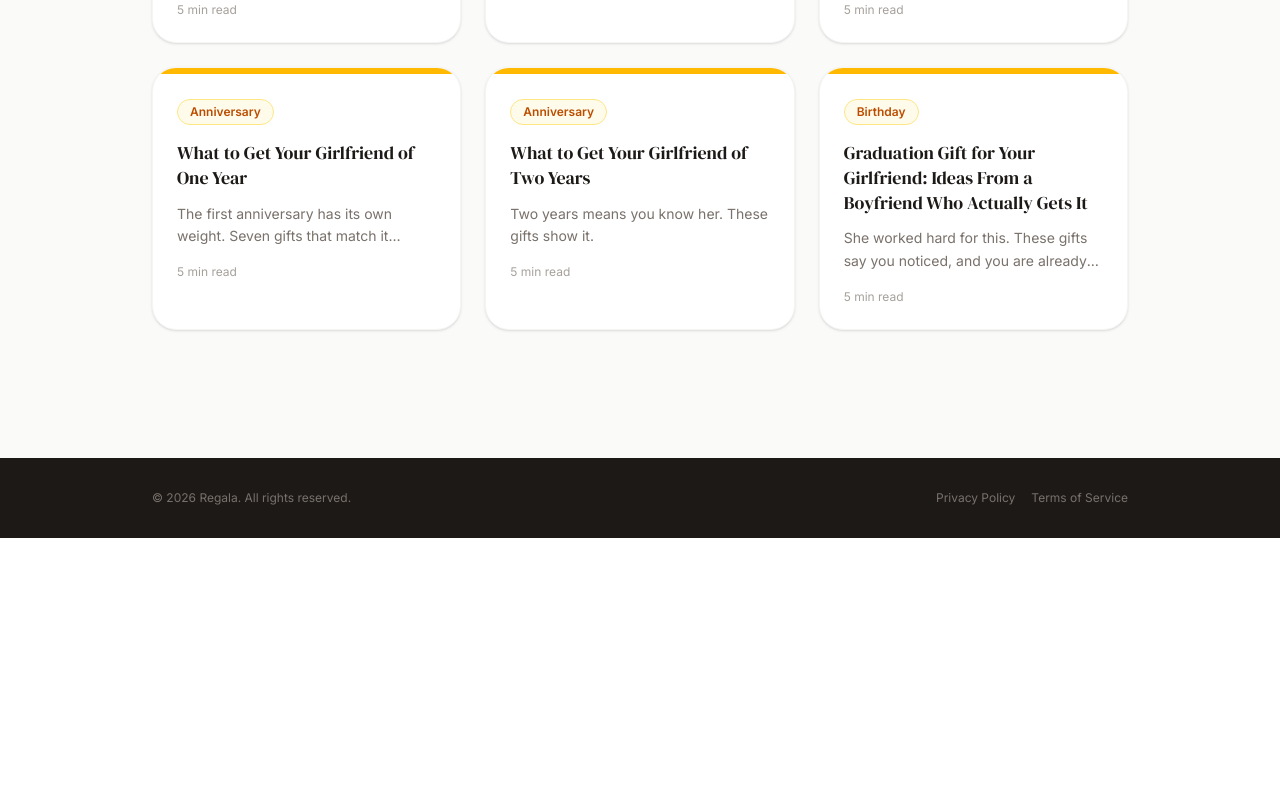
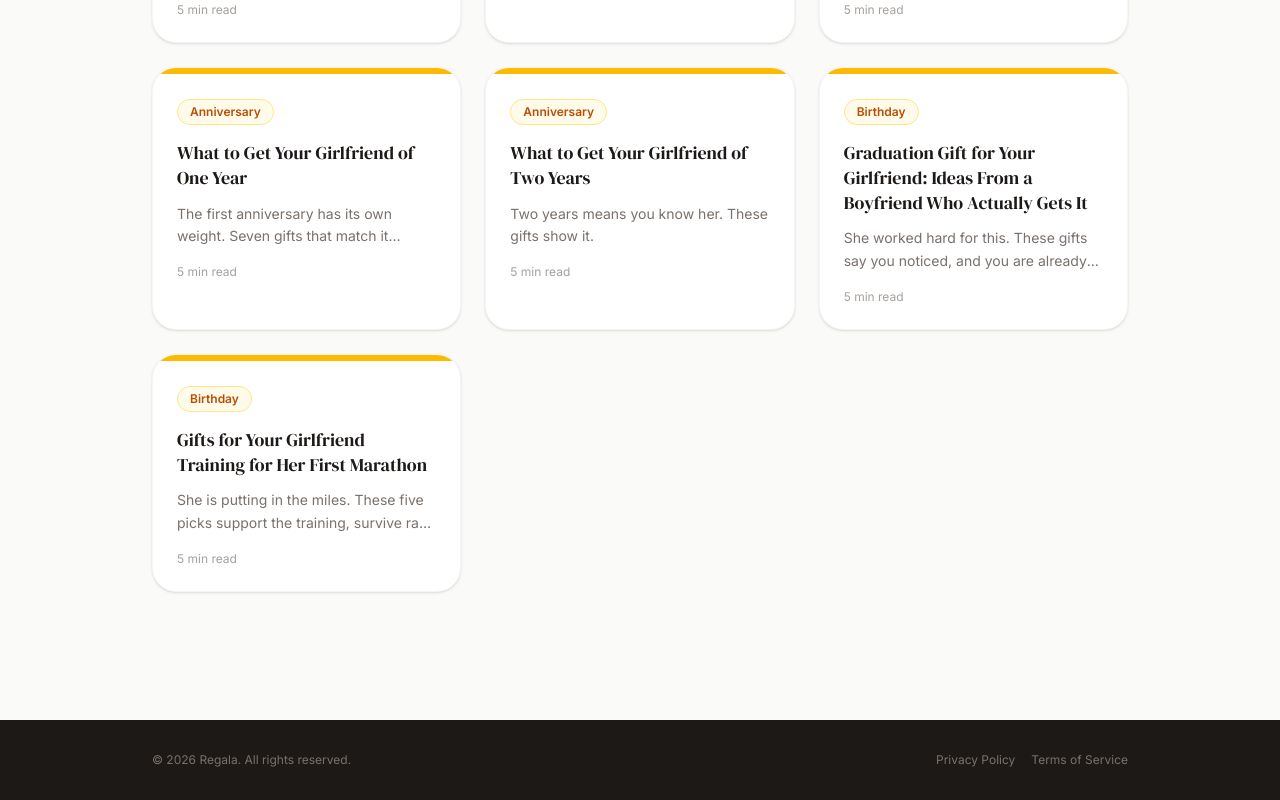
Before and after one commit to CAMGREEN637/gift-ai-frontend, a Next.js app: page /blog in a window 1280 px wide. Shown: the part 3409-4209 px from the top of the page. Before the commit the page ends 3947 px from the top, so only its background shows below. Built offline with nearby package versions, Linux system fonts and the light colour scheme; no server answers.

Commit message:
marathon gifts

```diff
--- a/content/articles.ts
+++ b/content/articles.ts
@@ -3319,6 +3319,82 @@ export const SAMPLE_ARTICLES: GiftArticle[] = [
       { type: "cta" }
     ]
   },
+// ============================================================================
+  // GIFTS — MARATHON TRAINING / RUNNING
+  // ============================================================================
+  {
+    slug: "gifts-girlfriend-training-first-marathon",
+    title: "Gifts for Your Girlfriend Training for Her First Marathon",
+    excerpt: "She is putting in the miles. These five picks support the training, survive race day, and mean more because you understand what she is doing.",
+    occasion: "birthday",
+    interests: ["running", "fitness"],
+    readTime: "5 min read",
+    publishedAt: "2026-05-24",
+    relatedArticles: [
+      "birthday-gifts-running",
+      "birthday-gifts-fitness",
+      "birthday-gifts-hiking",
+      "birthday-gifts-cycling"
+    ],
+    sections: [
+      {
+        type: "text",
+        heading: "Marathon training is a whole season",
+        body: "Training for a first marathon is not a hobby. It is a months-long project with early alarms, long Sundays on the road, and a level of physical and mental commitment that changes how her whole week is structured. The best gifts for this moment are the ones that make that project easier, more comfortable, or more motivating. Generic wellness gifts and cute running-themed mugs are well-intentioned but miss the point. She needs things she will actually use during the next twelve to twenty weeks."
+      },
+      {
+        type: "text",
+        heading: "What actually helps during a training block",
+        body: "The gaps in a first-time marathoner's kit tend to be the same: something to carry water on long runs once a belt is not enough, a GPS watch that gives her real data on pace and effort rather than just steps, and something for recovery because the runs that do not kill her make her sore for two days. The five picks below cover those needs across a price range from $16 to $219, with one pick that is about the finish line rather than the training."
+      },
+      {
+        type: "picks",
+        gifts: [
+          {
+            name: "She Believed Medal Holder",
+            price: "$15.98",
+            reason: "A wall-mounted medal display that holds race finisher medals on individual hooks, printed with the phrase she believed she could so she did. Give this before race day and it functions as a statement of intent: a place already waiting for the medal she has not earned yet. After the race, it is where the marathon medal goes, and every morning she sees it is a small reminder of what she did. For a first marathon especially, that matters.",
+            url: "https://www.amazon.com/dp/B07S6SWRJX?tag=cbggiftapp637-20",
+            image_url: "https://m.media-amazon.com/images/I/91s0kH46WSL._AC_UL320_.jpg"
+          },
+          {
+            name: "Hydration Running Vest Backpack 5L",
+            price: "$32.00",
+            reason: "A 5-liter running vest with a 1.5L hydration bladder and enough storage for a phone, keys, gels, and a light layer. For runs under an hour a belt is usually fine, but long runs in marathon training regularly stretch to two, three, or more hours, and carrying enough water without thinking about it changes everything. This is the upgrade she will reach for every weekend from her first long run through taper week, and it is the kind of functional gift that will not spend a single day unused.",
+            url: "https://www.amazon.com/dp/B07HQM4DPB?tag=cbggiftapp637-20",
+            image_url: "https://m.media-amazon.com/images/I/81pu2p5PqpL._AC_SY300_SX300_QL70_FMwebp_.jpg"
+          },
+          {
+            name: "BOOST Smart Water Bottle 32oz",
+            price: "$46.00",
+            reason: "A 32oz insulated stainless steel bottle with time markers and hydration reminders printed along the side, keeping her on track with daily intake on rest days and shorter runs when the vest stays home. Marathon training puts a real demand on hydration even on easy days, and most people chronically under-drink when they are not actively exercising. This is the kind of practical gift that does quiet, consistent work for the entire training block without ever feeling like a chore.",
+            url: "https://www.amazon.com/Reminder-BPA-Free-Stainless-Insulated-Tracker/dp/B0D479ZB2L?crid=2ADBEYGJS8OO6&dib=eyJ2IjoiMSJ9.NcnSz236mSprkeX4A2qXy4mK-hS6mdHPWsjmlPc9QPq7qysOzmy2Ava-HoXBRhLFIGkuRoiSx7wo-89VTErp-U9gf8nwYq4jFesY9FvUQHt6N5yIp8d7q7FCO2AJGiY7vShN4ZKejnmq0bkIAvJkyLqjsYgXMNlJ7zp78zVOcTDfQcFPvJFFVLxIH0wlb3LRRBhbVmyS2W01V71SGLo4PGOO7PY_30B-Iafzu6_kPC3j9GRbO4-508Q196iIgmFdblaDGdQYRYKxIYsS3Sx9S5Pb6vLkPKNZCDeW46hKEcE.yi_sBYcR-NsCF1PDFKvLhY6mMDJ-7UAJ-aPMcaMVNoM&dib_tag=se&keywords=smart%2Bwater%2Bbottle&qid=1776010057&sprefix=smart%2Bwater%2Bbottle%2Caps%2C327&sr=8-7&th=1&linkCode=ll2&tag=cbggiftapp637-20&linkId=14aae9ebd86d64f726c2df4bec4a6e7d&language=en_US&ref_=as_li_ss_tl",
+            image_url: "https://m.media-amazon.com/images/I/61j0emHta6L._AC_SY300_SX300_QL70_FMwebp_.jpg"
+          },
+          {
+            name: "Garmin Forerunner 55",
+            price: "$149.99",
+            reason: "A dedicated GPS running watch that tracks pace, distance, heart rate, and cadence, and adjusts suggested daily workouts based on her training load and recovery. For a first marathoner who wants to train smart rather than just log miles, this closes the gap between effort and data: she can see when she is overreaching, when she can push, and whether her easy runs are actually easy. Garmin is what serious runners use, and this is the entry point that gives her everything she needs without overwhelming her with metrics she does not yet need.",
+            url: "https://www.amazon.com/dp/B0BFCZYMLY?tag=cbggiftapp637-20",
+            image_url: "https://m.media-amazon.com/images/I/61XNnt+pdDS._AC_UY218_.jpg"
+          },
+          {
+            name: "Ultra-Portable Massage Gun",
+            price: "$219.00",
+            reason: "A compact, powerful percussion massage gun that fits in a running bag and reaches deep enough to actually work on tight quads, calves, and hamstrings after a long run. Recovery is not optional in marathon training: the weeks that hold together are the ones where she is managing soreness consistently rather than just gutting through it. A foam roller helps, but a massage gun does in five minutes what a roller takes twenty to approximate. For a first marathon, this is the gift that keeps the training block from falling apart in mile fourteen of week twelve.",
+            url: "https://www.amazon.com/dp/B0DV71V4R7?tag=cbggiftapp637-20",
+            image_url: "https://m.media-amazon.com/images/I/71H1zckV0sL._AC_SY300_SX300_QL70_FMwebp_.jpg"
+          }
+        ]
+      },
+      {
+        type: "text",
+        heading: "Show up on race day",
+        body: "If you are going to give her a gift during training, also make a plan to be at the finish line. A sign, her name, your face in the crowd: that is worth more than any of these gifts and it costs nothing except the morning. The medal holder will mean more if you were there when she earned it."
+      },
+      { type: "cta" }
+    ]
+  }
 ];
 
 // ============================================================================
```
